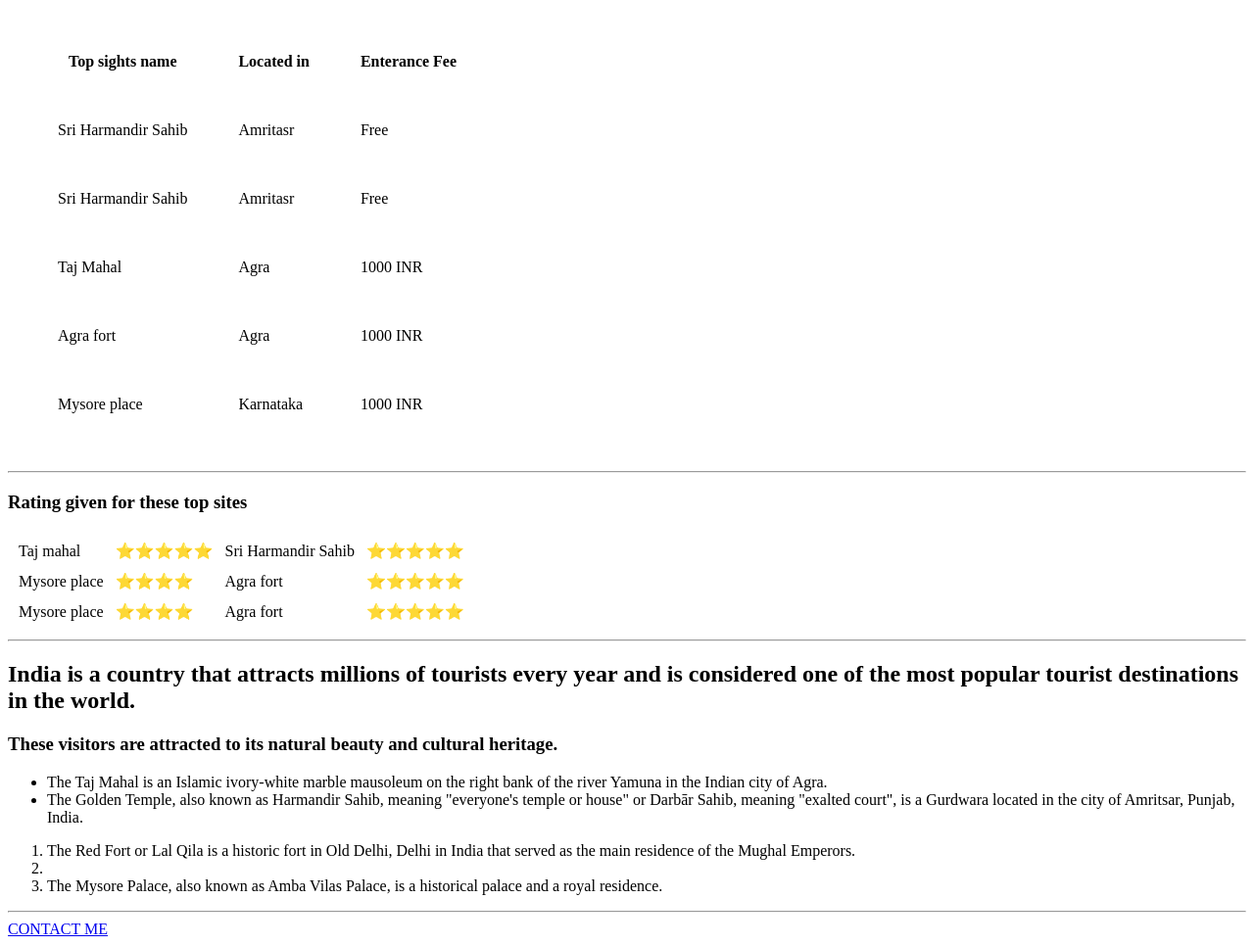
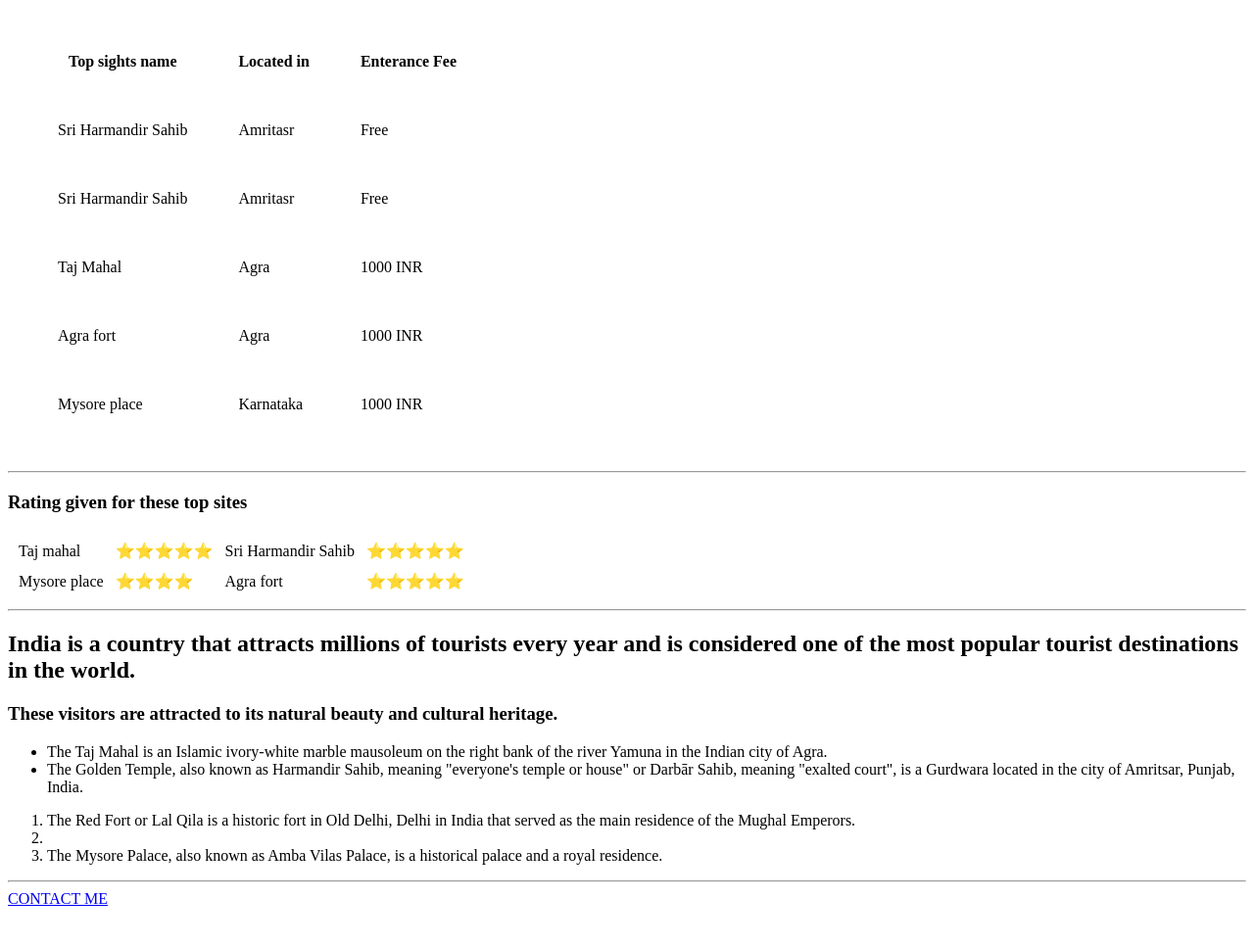
Before and after one commit to prathibha-bollu/WEB_DEVELOPMENT, a plain HTML site: page HTML_PRACTICE/intro_project.html in a window 1280 px wide. Shown: the part 843-1809 px from the top of the page at 98% size. After the commit the page ends 1778 px from the top, so only its background shows below. Drawn offline with Linux system fonts and the light colour scheme.

```diff
--- a/HTML_PRACTICE/intro_project.html
+++ b/HTML_PRACTICE/intro_project.html
@@ -65,12 +65,7 @@
           <td>Agra fort</td>
           <td>⭐⭐⭐⭐⭐</td>
         </tr>
-        <tr>
-          <td>Mysore place</td>
-          <td>⭐⭐⭐⭐</td>
-          <td>Agra fort</td>
-          <td>⭐⭐⭐⭐⭐</td>
-        </tr>
+
       </tr>
     </table>
 
```
